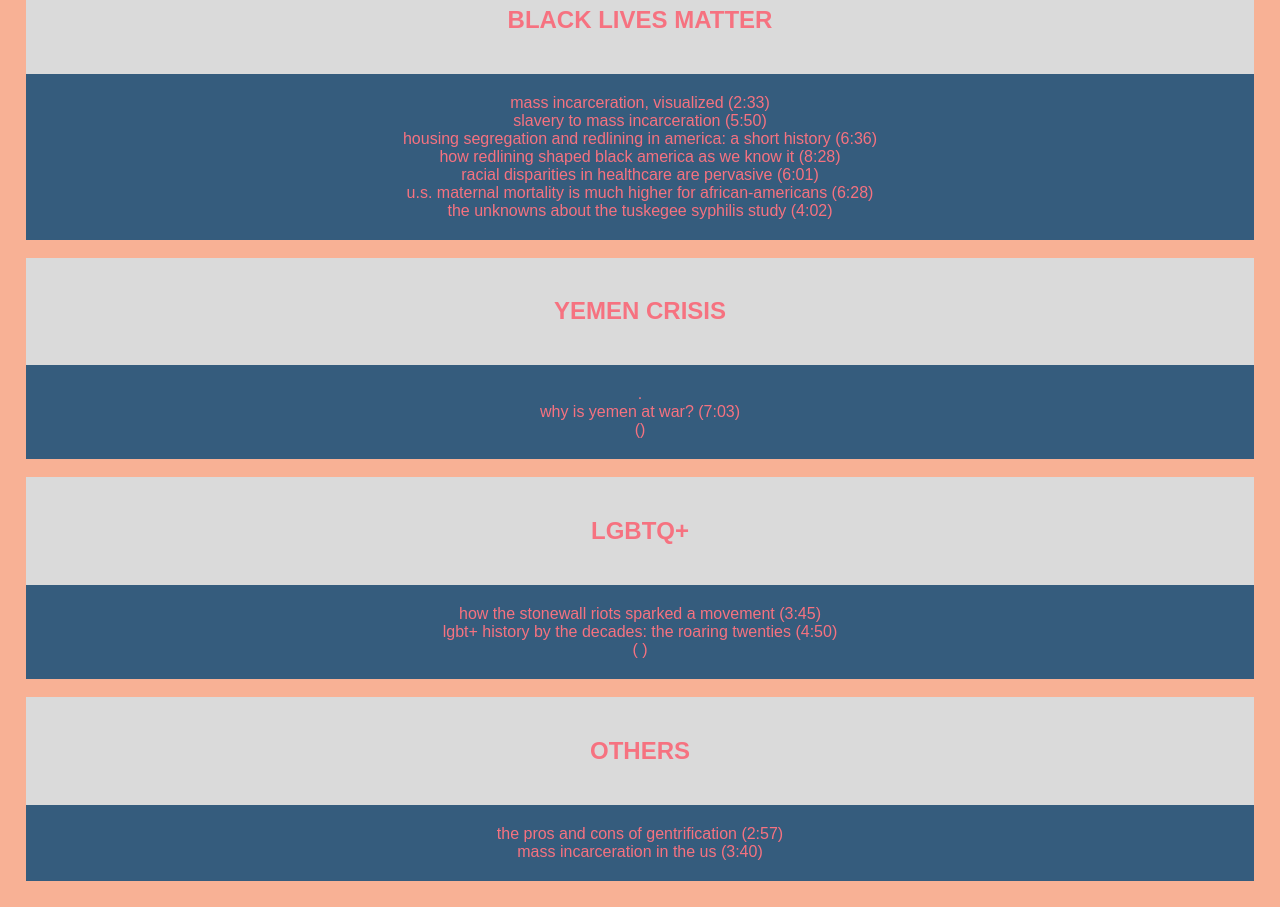
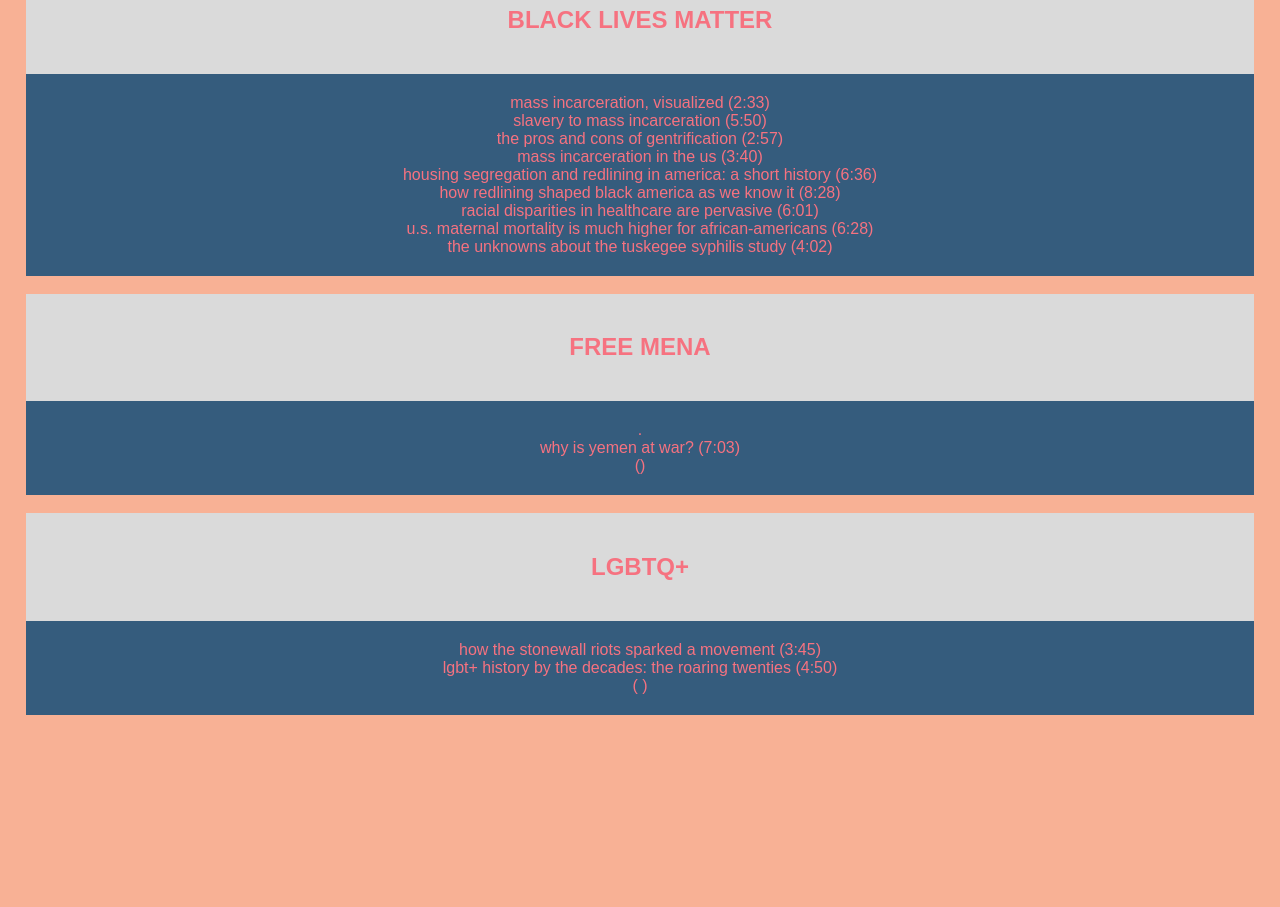
Before and after one commit to j-truo/resources, a plain HTML site: page edu.html in a window 1280 px wide. Shown: the part 340-1247 px from the top of the page. After the commit the page ends 1081 px from the top, so only its background shows below. Drawn offline with Linux system fonts and the light colour scheme.

Commit message:
Update edu.html

```diff
--- a/edu.html
+++ b/edu.html
@@ -64,6 +64,19 @@
         >
         <br />
         <a
+          href="https://www.youtube.com/results?search_query=gentrification"
+          style="color: #f67280"
+          >the pros and cons of gentrification (2:57)</a
+        >
+        <br />
+        <a
+          href="https://www.youtube.com/watch?v=NaPBcUUqbew&t=2s"
+          style="color: #f67280"
+          >mass incarceration in the us (3:40)</a
+        >
+
+        <br />
+        <a
           href="https://www.youtube.com/watch?v=O5FBJyqfoLM"
           style="color: #f67280"
           >housing segregation and redlining in america: a short history
@@ -100,7 +113,7 @@
         style="background-color:#DADADA; text-align:middle; vertical-align: middle; padding:20px 60px;"
       >
         <h2>
-          YEMEN CRISIS
+          FREE MENA
         </h2>
       </div>
 
@@ -155,30 +168,7 @@
           >( )</a
         >
       </div>
-      <br />
-      <div
-        style="background-color:#DADADA; text-align:middle; vertical-align: middle; padding:20px 60px;"
-      >
-        <h2>
-          OTHERS
-        </h2>
-      </div>
-      <div
-        style="background-color:#355c7d; text-align:middle; vertical-align: middle; padding:20px 60px;"
-      >
-        <a
-          href="https://www.youtube.com/results?search_query=gentrification"
-          style="color: #f67280"
-          >the pros and cons of gentrification (2:57)</a
-        >
-        <br />
-        <a
-          href="https://www.youtube.com/watch?v=NaPBcUUqbew&t=2s"
-          style="color: #f67280"
-          >mass incarceration in the us (3:40)</a
-        >
-        <br />
-      </div>
+
     </center>
   </body>
 </html>
```
